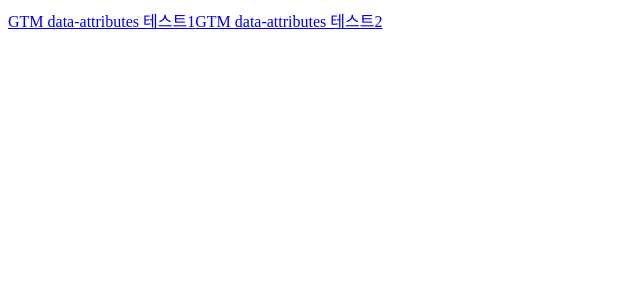
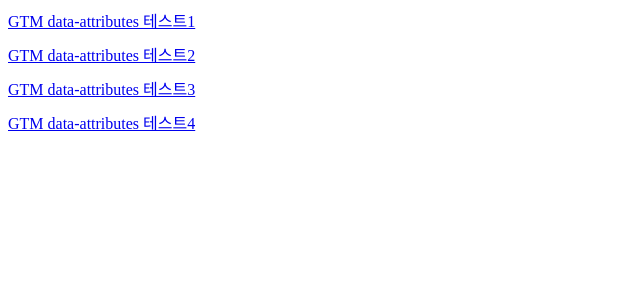
Before and after one commit to kibaek-kimm/nextjs-gtm-test, a Next.js app: page / in a window 1280 px wide. Shown: the top 300 px of the page, without its empty margins (0-640 px from the left). Built offline with nearby package versions, Linux system fonts and the light colour scheme.

Commit message:
add button async

```diff
--- /dev/null
+++ b/pages/api/get-button.js
@@ -0,0 +1,5 @@
+export default function getButton(req, res) {
+  setTimeout(() => {
+    res.status(200).send({});
+  }, 3000);
+}
--- a/pages/index.js
+++ b/pages/index.js
@@ -1,6 +1,34 @@
 import Head from 'next/head'
+import { useEffect, useState } from 'react';
 
 export default function Home() {
+  const [asyncButton, setAsyncButton] = useState();
+  const getAsyncButton = () => {
+    fetch("/api/get-button", {
+      method: "GEt"
+    })
+    .then(response => {
+      if (response.status === 200) {
+        setAsyncButton((
+          <>
+            <div style={{ marginBottom: "10px" }}>
+              <a href="#" data-test="테스트버튼3">GTM data-attributes 테스트3</a>
+            </div>
+            <div style={{ marginBottom: "10px" }}>
+              <a href="#" data-test="테스트버튼4">GTM data-attributes 테스트4</a>
+            </div>
+          </>
+        ))
+      }
+    })
+    .catch(e => {
+      console.log(e);
+    })
+  }
+
+  useEffect(() => {
+    getAsyncButton()
+  },[]);
   return (
     <div className="container">
       <Head>
@@ -8,8 +36,13 @@
       </Head>
 
       <main>
-        <a href="#" data-test="테스트버튼1">GTM data-attributes 테스트1</a>
-        <a href="#" data-test="테스트버튼2">GTM data-attributes 테스트2</a>
+        <div style={{ marginBottom: "10px" }}>
+          <a href="#" data-test="테스트버튼1">GTM data-attributes 테스트1</a>
+        </div>
+        <div style={{ marginBottom: "10px" }}>
+          <a href="#" data-test="테스트버튼2">GTM data-attributes 테스트2</a>
+        </div>
+        {asyncButton}
       </main>
     </div>
   )
```
